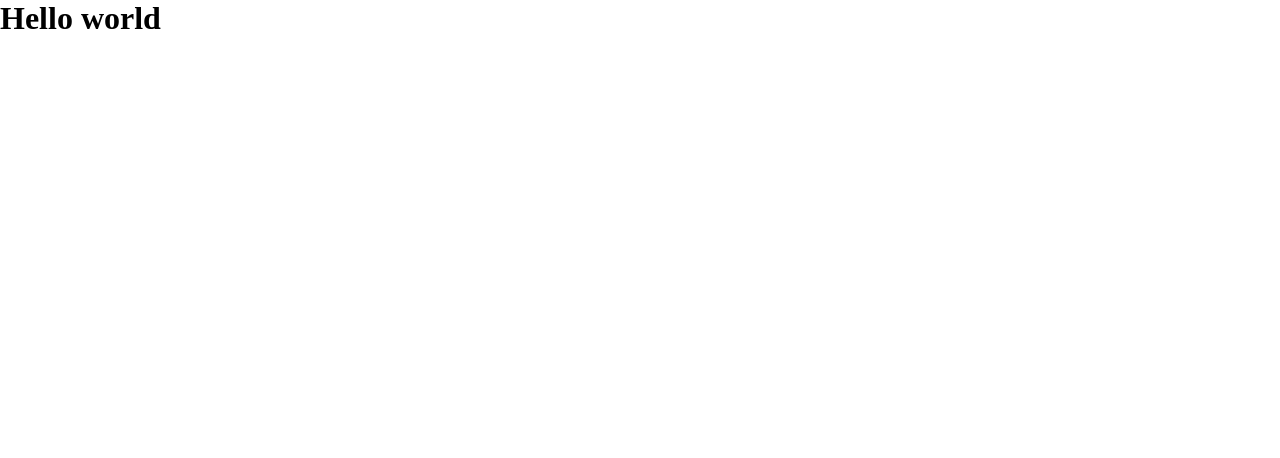
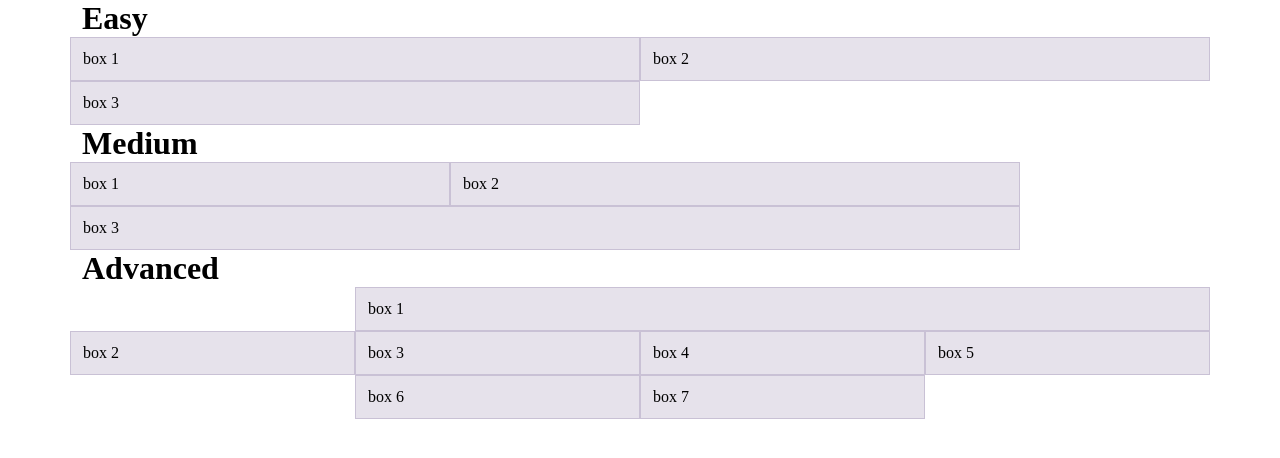
Before and after one commit to louisequeru/renforcement-layout-responsive, a website built with Parcel: page src/index.html in a window 1280 px wide. Built offline with nearby package versions, Linux system fonts and the light colour scheme.

Commit message:
final commit

```diff
--- a/package.json
+++ b/package.json
@@ -30,6 +30,7 @@
     }
   },
   "devDependencies": {
+    "@parcel/transformer-sass": "^2.12.0",
     "parcel": "^2.12.0",
     "parcel-namer-rewrite": "^2.10.3-rc.2",
     "posthtml-extend": "^0.6.5",
@@ -37,5 +38,8 @@
     "posthtml-inline-svg": "^0.2.0",
     "rimraf": "^6.0.1",
     "sass": "^1.69.5"
+  },
+  "dependencies": {
+    "bootstrap": "^5.3.8"
   }
 }
--- a/src/index.html
+++ b/src/index.html
@@ -7,7 +7,36 @@
     <link rel="stylesheet" href="scss/main.scss" />
   </head>
   <body>
-    <h1>Hello world</h1>
+    <div class="container easy">
+      <h1>Easy</h1>
+      <div class="row">
+        <div class="col-6 col-md-9 col-lg-6">box 1</div>
+        <div class="col-6 col-md-3 col-lg-6">box 2</div>
+        <div class="col-8 col-md-4 col-lg-6">box 3</div>
+      </div>
+    </div>
+
+    <div class="container medium">
+      <h1>Medium</h1>
+      <div class="row">
+        <div class="col-12 col-md-6 col-lg-4">box 1</div>
+        <div class="col-6 offset-3 offset-md-0">box 2</div>
+        <div class="col-12 col-lg-10">box 3</div>
+      </div>
+    </div>
+
+    <div class="container advanced">
+      <h1>Advanced</h1>
+      <div class="row">
+        <div class="col-12 col-md-9 offset-md-3">box 1</div>
+        <div class="col-12 col-md-6 col-lg-3">box 2</div>
+        <div class="col-6 col-md-3">box 3</div>
+        <div class="col-6 col-md-3">box 4</div>
+        <div class="col-6 col-md-3 offset-md-6 offset-lg-0">box 5</div>
+        <div class="col-6 col-md-3 offset-lg-3">box 6</div>
+        <div class="col-6 col-md-3 offset-md-6 offset-lg-0">box 7</div>
+      </div>
+    </div>
 
     <script src="js/main.js" type="module"></script>
   </body>
--- a/src/scss/_base.scss
+++ b/src/scss/_base.scss
@@ -12,3 +12,15 @@ img,
 video {
   display: block;
 }
+
+.row + .row {
+  margin-top: 16px;
+}
+
+.row > .col,
+.row > [class^="col-"] {
+  padding-top: 12px;
+  padding-bottom: 12px;
+  background-color: rgba(86, 61, 124, 0.15);
+  border: 1px solid rgba(86, 61, 124, 0.2);
+}
--- a/src/scss/main.scss
+++ b/src/scss/main.scss
@@ -2,3 +2,4 @@
 @import "base";
 @import "layout";
 @import "modules/example";
+@import "bootstrap/scss/bootstrap-grid";
```
Also changed, not shown: 1 other file.
